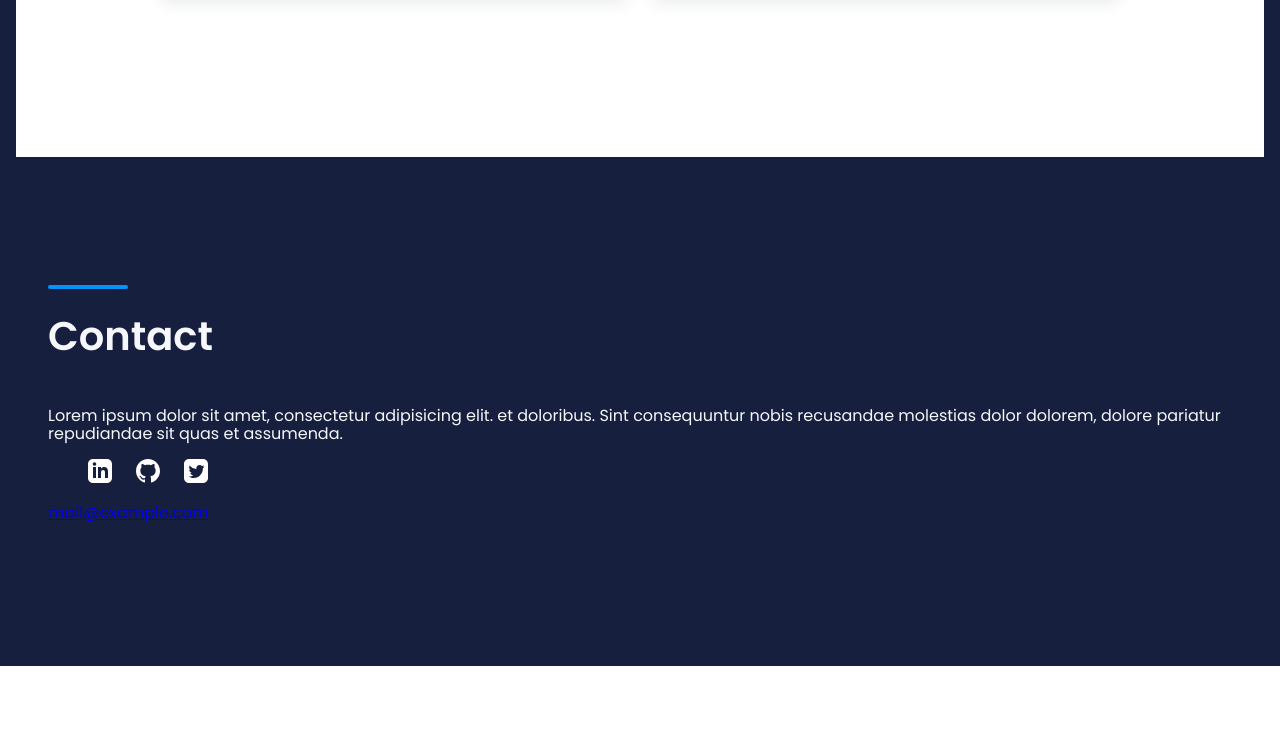
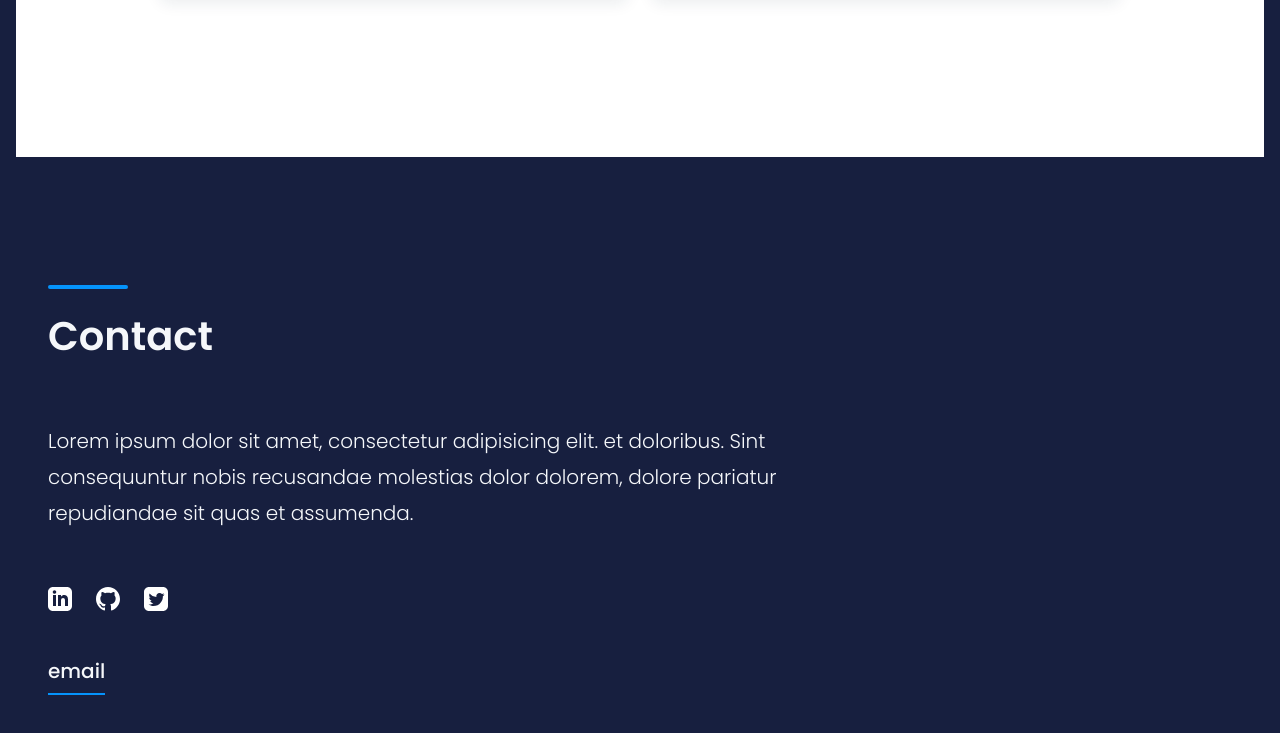
Before and after one commit to BartoszLewosz/bartoszlewosz.github.io, a website: page src/content/index.html in a window 1280 px wide. Shown: the part 2265-2998 px from the top of the page. Before the commit the page ends 2931 px from the top, so only its background shows below. Drawn offline with nearby package versions, Linux system fonts and the light colour scheme; files that its build step writes are made by us from their sources; files whose address does not match are found by name.

Commit message:
Desktop: style the email link in the footer

```diff
--- a/src/content/index.html
+++ b/src/content/index.html
@@ -155,7 +155,7 @@
                         </a>
                     </li>
                 </ul>
-                <a class="contact__email" href="mailto:bartosz.lewosz@gmail.com">mail@example.com</a>
+                <a class="contact__email" href="mailto:bartosz.lewosz@gmail.com">email</a>
             </div>
 
         </footer>
--- a/src/scss/modules/contact.scss
+++ b/src/scss/modules/contact.scss
@@ -21,10 +21,34 @@
         padding: 1rem 0 8rem;
         max-width: 1184px;
     }
+    &__description {
+        font-weight: 300;
+        font-size: 1.25rem;
+        line-height: 2.25rem;
+        max-width: 768px;
+        margin: 2rem 0;
+    }
+    &__email {
+        color: $light-grey;
+        font-weight: 500;
+        font-size: 1.25rem;
+        line-height: 2rem;
+        text-decoration: none;
+        padding: 8px 0;
+        border-bottom: 2px solid $blue;
+        border-top: 2px solid $big-stone;
+        -moz-transition: color .5s ease-in-out, border-bottom .5s linear, border-top .5s ease-in-out;
+        &:hover {
+            color: $blue;
+            border-bottom: 2.5px solid $big-stone;
+            border-top: 2px solid $light-grey;
+        }
+    }
     .social {
         list-style-type: none;
         display: flex;
         flex-direction: row;
+        padding: 1.5rem 0;
         &__link {
             color: $light-grey;
             text-decoration: none;
```
